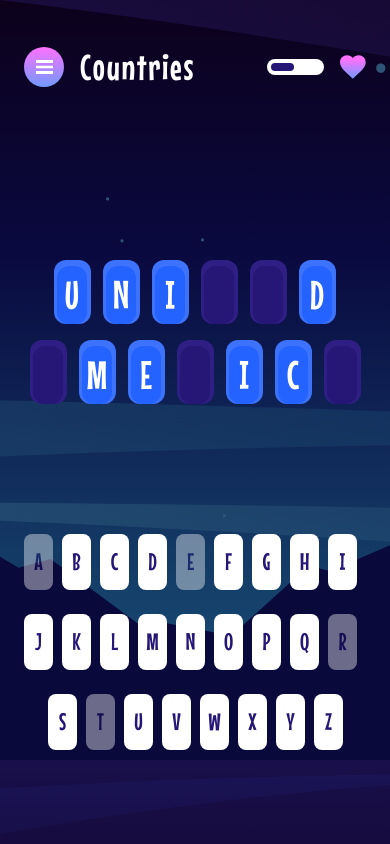
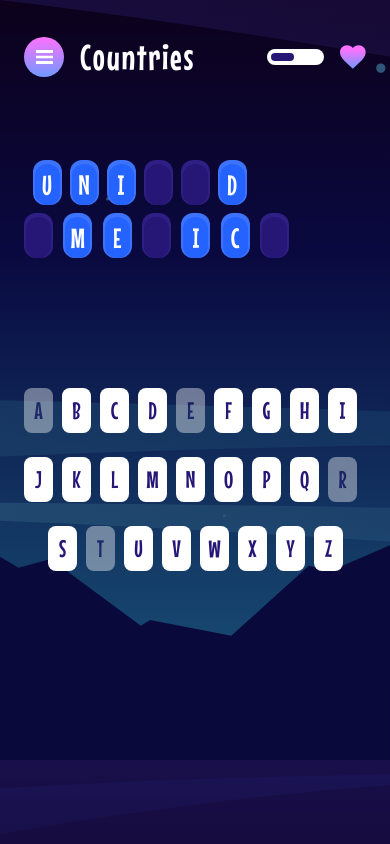
Before and after one commit to Philip-Machar/Hangman, a React (Vite) app: page / in a window 390 px wide. Built offline with nearby package versions, Linux system fonts and the light colour scheme.

Commit message:
Debugging

```diff
--- a/src/pages/GamePage.jsx
+++ b/src/pages/GamePage.jsx
@@ -11,7 +11,7 @@ const GamePage = () => {
       {/* <YouWin /> */}
       {/* <YouLose /> */}
       {/* Head */}
-      <div className="absolute top-[40px] md:top-[78px] px-6 md:px-12 flex justify-between w-full">
+      <div className="absolute top-[30px] md:top-[78px] px-6 md:px-12 flex justify-between w-full">
         <div className="flex items-center gap-4 md:gap-8">
             <div className="bg-gradient-to-b from-[#FE71FE] to-[#7199FF] w-[40px] h-[40px] md:w-[64px] md:h-[64px] rounded-full flex justify-center items-center relative">
                 <img src="/assets/images/icon-menu.svg" alt="back icon" className="w-[17px] md:w-[25px]" />
@@ -26,84 +26,84 @@ const GamePage = () => {
         </div>
       </div>
       {/* Guesses */}
-      <div className="flex flex-col gap-4 md:gap-6 w-full px-6 md:px-12 items-center mt-[100px]">
-        <div className="mt-40 grid grid-cols-7 gap-3 translate-x-6 md:translate-x-12">
-            <div className="w-[37px] h-[64px] md:w-[88px] md:h-[112px] bg-[#3d73fb] flex justify-center rounded-xl md:rounded-[30px] relative">
-                <div className="w-[30px] h-[58px] md:w-[78px] md:h-[105px] bg-[#2463FF] rounded-xl md:rounded-[30px] text-white grid place-content-center text-[40px] md:text-[64px] absolute bottom-0">U</div>
+      <div className="flex items-center flex-col gap-2 md:gap-6 w-full px-6 md:px-12">
+        <div className="mt-40 grid grid-cols-9 gap-2 md:translate-x-12">
+            <div className="w-[29px] h-[45px] md:w-[88px] md:h-[112px] bg-[#3d73fb] flex justify-center rounded-xl md:rounded-[30px] relative">
+                <div className="w-[25px] h-[41px] md:w-[78px] md:h-[105px] bg-[#2463FF] rounded-xl md:rounded-[30px] text-white grid place-content-center text-[28px] md:text-[64px] absolute bottom-0">U</div>
             </div>
-            <div className="w-[37px] h-[64px] md:w-[88px] md:h-[112px] bg-[#3d73fb] flex justify-center rounded-xl md:rounded-[30px] relative">
-                <div className="w-[30px] h-[58px] md:w-[78px] md:h-[105px] bg-[#2463FF] rounded-xl md:rounded-[30px] text-white grid place-content-center text-[40px] md:text-[64px] absolute bottom-0">N</div>
+            <div className="w-[29px] h-[45px] md:w-[88px] md:h-[112px] bg-[#3d73fb] flex justify-center rounded-xl md:rounded-[30px] relative">
+                <div className="w-[25px] h-[41px] md:w-[78px] md:h-[105px] bg-[#2463FF] rounded-xl md:rounded-[30px] text-white grid place-content-center text-[28px] md:text-[64px] absolute bottom-0">N</div>
             </div>
-            <div className="w-[37px] h-[64px] md:w-[88px] md:h-[112px] bg-[#3d73fb] flex justify-center rounded-xl md:rounded-[30px] relative">
-                <div className="w-[30px] h-[58px] md:w-[78px] md:h-[105px] bg-[#2463FF] rounded-xl md:rounded-[30px] text-white grid place-content-center text-[40px] md:text-[64px] absolute bottom-0">I</div>
+            <div className="w-[29px] h-[45px] md:w-[88px] md:h-[112px] bg-[#3d73fb] flex justify-center rounded-xl md:rounded-[30px] relative">
+                <div className="w-[25px] h-[41px] md:w-[78px] md:h-[105px] bg-[#2463FF] rounded-xl md:rounded-[30px] text-white grid place-content-center text-[28px] md:text-[64px] absolute bottom-0">I</div>
             </div>
-            <div className="w-[37px] h-[64px] md:w-[88px] md:h-[112px] bg-[#2f1e83] flex justify-center rounded-xl md:rounded-[30px] relative">
-                <div className="w-[30px] h-[58px] md:w-[78px] md:h-[105px] bg-[#261676] rounded-xl md:rounded-[30px] text-white grid place-content-center text-[40px] md:text-[64px] absolute bottom-0"></div>
+            <div className="w-[29px] h-[45px] md:w-[88px] md:h-[112px] bg-[#2f1e83] flex justify-center rounded-xl md:rounded-[30px] relative">
+                <div className="w-[25px] h-[41px] md:w-[78px] md:h-[105px] bg-[#261676] rounded-xl md:rounded-[30px] text-white grid place-content-center text-[28px] md:text-[64px] absolute bottom-0"></div>
             </div>
-            <div className="w-[37px] h-[64px] md:w-[88px] md:h-[112px] bg-[#2f1e83] flex justify-center rounded-xl md:rounded-[30px] relative">
-                <div className="w-[30px] h-[58px] md:w-[78px] md:h-[105px] bg-[#261676] rounded-xl md:rounded-[30px] text-white grid place-content-center text-[40px] md:text-[64px] absolute bottom-0"></div>
+            <div className="w-[29px] h-[45px] md:w-[88px] md:h-[112px] bg-[#2f1e83] flex justify-center rounded-xl md:rounded-[30px] relative">
+                <div className="w-[25px] h-[41px] md:w-[78px] md:h-[105px] bg-[#261676] rounded-xl md:rounded-[30px] text-white grid place-content-center text-[28px] md:text-[64px] absolute bottom-0"></div>
             </div>
-            <div className="w-[37px] h-[64px] md:w-[88px] md:h-[112px] bg-[#3d73fb] flex justify-center rounded-xl md:rounded-[30px] relative">
-                <div className="w-[30px] h-[58px] md:w-[78px] md:h-[105px] bg-[#2463FF] rounded-xl md:rounded-[30px] text-white grid place-content-center text-[40px] md:text-[64px] absolute bottom-0">D</div>
+            <div className="w-[29px] h-[45px] md:w-[88px] md:h-[112px] bg-[#3d73fb] flex justify-center rounded-xl md:rounded-[30px] relative">
+                <div className="w-[25px] h-[41px] md:w-[78px] md:h-[105px] bg-[#2463FF] rounded-xl md:rounded-[30px] text-white grid place-content-center text-[28px] md:text-[64px] absolute bottom-0">D</div>
             </div>
         </div>
-        <div className="grid grid-cols-7 gap-3">
-            <div className="w-[37px] h-[64px] md:w-[88px] md:h-[112px] bg-[#2f1e83] flex justify-center rounded-xl md:rounded-[30px] relative">
-                <div className="w-[30px] h-[58px] md:w-[78px] md:h-[105px] bg-[#261676] rounded-xl md:rounded-[30px] text-white grid place-content-center text-[40px] md:text-[64px] absolute bottom-0"></div>
+        <div className="grid grid-cols-9 gap-3">
+            <div className="w-[29px] h-[45px] md:w-[88px] md:h-[112px] bg-[#2f1e83] flex justify-center rounded-xl md:rounded-[30px] relative">
+                <div className="w-[25px] h-[41px] md:w-[78px] md:h-[105px] bg-[#261676] rounded-xl md:rounded-[30px] text-white grid place-content-center text-[28px] md:text-[64px] absolute bottom-0"></div>
             </div>
-            <div className="w-[37px] h-[64px] md:w-[88px] md:h-[112px] bg-[#3d73fb] flex justify-center rounded-xl md:rounded-[30px] relative">
-                <div className="w-[30px] h-[58px] md:w-[78px] md:h-[105px] bg-[#2463FF] rounded-xl md:rounded-[30px] text-white grid place-content-center text-[40px] md:text-[64px] absolute bottom-0">M</div>
+            <div className="w-[29px] h-[45px] md:w-[88px] md:h-[112px] bg-[#3d73fb] flex justify-center rounded-xl md:rounded-[30px] relative">
+                <div className="w-[25px] h-[41px] md:w-[78px] md:h-[105px] bg-[#2463FF] rounded-xl md:rounded-[30px] text-white grid place-content-center text-[28px] md:text-[64px] absolute bottom-0">M</div>
             </div>
-            <div className="w-[37px] h-[64px] md:w-[88px] md:h-[112px] bg-[#3d73fb] flex justify-center rounded-xl md:rounded-[30px] relative">
-                <div className="w-[30px] h-[58px] md:w-[78px] md:h-[105px] bg-[#2463FF] rounded-xl md:rounded-[30px] text-white grid place-content-center text-[40px] md:text-[64px] absolute bottom-0">E</div>
+            <div className="w-[29px] h-[45px] md:w-[88px] md:h-[112px] bg-[#3d73fb] flex justify-center rounded-xl md:rounded-[30px] relative">
+                <div className="w-[25px] h-[41px] md:w-[78px] md:h-[105px] bg-[#2463FF] rounded-xl md:rounded-[30px] text-white grid place-content-center text-[28px] md:text-[64px] absolute bottom-0">E</div>
             </div>
-            <div className="w-[37px] h-[64px] md:w-[88px] md:h-[112px] bg-[#2f1e83] flex justify-center rounded-xl md:rounded-[30px] relative">
-                <div className="w-[30px] h-[58px] md:w-[78px] md:h-[105px] bg-[#261676] rounded-xl md:rounded-[30px] text-white grid place-content-center text-[40px] md:text-[64px] absolute bottom-0"></div>
+            <div className="w-[29px] h-[45px] md:w-[88px] md:h-[112px] bg-[#2f1e83] flex justify-center rounded-xl md:rounded-[30px] relative">
+                <div className="w-[25px] h-[41px] md:w-[78px] md:h-[105px] bg-[#261676] rounded-xl md:rounded-[30px] text-white grid place-content-center text-[28px] md:text-[64px] absolute bottom-0"></div>
             </div>
-            <div className="w-[37px] h-[64px] md:w-[88px] md:h-[112px] bg-[#3d73fb] flex justify-center rounded-xl md:rounded-[30px] relative">
-                <div className="w-[30px] h-[58px] md:w-[78px] md:h-[105px] bg-[#2463FF] rounded-xl md:rounded-[30px] text-white grid place-content-center text-[40px] md:text-[64px] absolute bottom-0">I</div>
+            <div className="w-[29px] h-[45px] md:w-[88px] md:h-[112px] bg-[#3d73fb] flex justify-center rounded-xl md:rounded-[30px] relative">
+                <div className="w-[25px] h-[41px] md:w-[78px] md:h-[105px] bg-[#2463FF] rounded-xl md:rounded-[30px] text-white grid place-content-center text-[28px] md:text-[64px] absolute bottom-0">I</div>
             </div>
-            <div className="w-[37px] h-[64px] md:w-[88px] md:h-[112px] bg-[#3d73fb] flex justify-center rounded-xl md:rounded-[30px] relative">
-                <div className="w-[30px] h-[58px] md:w-[78px] md:h-[105px] bg-[#2463FF] rounded-xl md:rounded-[30px] text-white grid place-content-center text-[40px] md:text-[64px] absolute bottom-0">C</div>
+            <div className="w-[29px] h-[45px] md:w-[88px] md:h-[112px] bg-[#3d73fb] flex justify-center rounded-xl md:rounded-[30px] relative">
+                <div className="w-[25px] h-[41px] md:w-[78px] md:h-[105px] bg-[#2463FF] rounded-xl md:rounded-[30px] text-white grid place-content-center text-[28px] md:text-[64px] absolute bottom-0">C</div>
             </div>
-            <div className="w-[37px] h-[64px] md:w-[88px] md:h-[112px] bg-[#2f1e83] flex justify-center rounded-xl md:rounded-[30px] relative">
-                <div className="w-[30px] h-[58px] md:w-[78px] md:h-[105px] bg-[#261676] rounded-xl md:rounded-[30px] text-white grid place-content-center text-[40px] md:text-[64px] absolute bottom-0"></div>
+            <div className="w-[29px] h-[45px] md:w-[88px] md:h-[112px] bg-[#2f1e83] flex justify-center rounded-xl md:rounded-[30px] relative">
+                <div className="w-[25px] h-[41px] md:w-[78px] md:h-[105px] bg-[#261676] rounded-xl md:rounded-[30px] text-white grid place-content-center text-[28px] md:text-[64px] absolute bottom-0"></div>
             </div>
         </div>
       </div>
       {/* Letters */}
       <div className="w-full px-6 md:px-12 mt-[130px] grid gap-6">
         <div className="grid grid-cols-9 z-10">
-            <div className="w-[29px] h-[56px] md:w-[64px] md:h-[84px] bg-white text-[#261676] text-[24px] md:text-[42px] rounded-lg md:rounded-[20px] grid place-content-center cursor-pointer opacity-40">A</div>
-            <div className="w-[29px] h-[56px] md:w-[64px] md:h-[84px] bg-white text-[#261676] text-[24px] md:text-[42px] rounded-lg md:rounded-[20px] grid place-content-center cursor-pointer">B</div>
-            <div className="w-[29px] h-[56px] md:w-[64px] md:h-[84px] bg-white text-[#261676] text-[24px] md:text-[42px] rounded-lg md:rounded-[20px] grid place-content-center cursor-pointer">C</div>
-            <div className="w-[29px] h-[56px] md:w-[64px] md:h-[84px] bg-white text-[#261676] text-[24px] md:text-[42px] rounded-lg md:rounded-[20px] grid place-content-center cursor-pointer">D</div>
-            <div className="w-[29px] h-[56px] md:w-[64px] md:h-[84px] bg-white text-[#261676] text-[24px] md:text-[42px] rounded-lg md:rounded-[20px] grid place-content-center cursor-pointer opacity-40">E</div>
-            <div className="w-[29px] h-[56px] md:w-[64px] md:h-[84px] bg-white text-[#261676] text-[24px] md:text-[42px] rounded-lg md:rounded-[20px] grid place-content-center cursor-pointer">F</div>
-            <div className="w-[29px] h-[56px] md:w-[64px] md:h-[84px] bg-white text-[#261676] text-[24px] md:text-[42px] rounded-lg md:rounded-[20px] grid place-content-center cursor-pointer">G</div>
-            <div className="w-[29px] h-[56px] md:w-[64px] md:h-[84px] bg-white text-[#261676] text-[24px] md:text-[42px] rounded-lg md:rounded-[20px] grid place-content-center cursor-pointer">H</div>
-            <div className="w-[29px] h-[56px] md:w-[64px] md:h-[84px] bg-white text-[#261676] text-[24px] md:text-[42px] rounded-lg md:rounded-[20px] grid place-content-center cursor-pointer">I</div>
+            <div className="w-[29px] h-[45px] md:w-[64px] md:h-[84px] bg-white text-[#261676] text-[24px] md:text-[42px] rounded-lg md:rounded-[20px] grid place-content-center cursor-pointer opacity-40">A</div>
+            <div className="w-[29px] h-[45px] md:w-[64px] md:h-[84px] bg-white text-[#261676] text-[24px] md:text-[42px] rounded-lg md:rounded-[20px] grid place-content-center cursor-pointer">B</div>
+            <div className="w-[29px] h-[45px] md:w-[64px] md:h-[84px] bg-white text-[#261676] text-[24px] md:text-[42px] rounded-lg md:rounded-[20px] grid place-content-center cursor-pointer">C</div>
+            <div className="w-[29px] h-[45px] md:w-[64px] md:h-[84px] bg-white text-[#261676] text-[24px] md:text-[42px] rounded-lg md:rounded-[20px] grid place-content-center cursor-pointer">D</div>
+            <div className="w-[29px] h-[45px] md:w-[64px] md:h-[84px] bg-white text-[#261676] text-[24px] md:text-[42px] rounded-lg md:rounded-[20px] grid place-content-center cursor-pointer opacity-40">E</div>
+            <div className="w-[29px] h-[45px] md:w-[64px] md:h-[84px] bg-white text-[#261676] text-[24px] md:text-[42px] rounded-lg md:rounded-[20px] grid place-content-center cursor-pointer">F</div>
+            <div className="w-[29px] h-[45px] md:w-[64px] md:h-[84px] bg-white text-[#261676] text-[24px] md:text-[42px] rounded-lg md:rounded-[20px] grid place-content-center cursor-pointer">G</div>
+            <div className="w-[29px] h-[45px] md:w-[64px] md:h-[84px] bg-white text-[#261676] text-[24px] md:text-[42px] rounded-lg md:rounded-[20px] grid place-content-center cursor-pointer">H</div>
+            <div className="w-[29px] h-[45px] md:w-[64px] md:h-[84px] bg-white text-[#261676] text-[24px] md:text-[42px] rounded-lg md:rounded-[20px] grid place-content-center cursor-pointer">I</div>
         </div>
         <div className="grid grid-cols-9 z-10">
-            <div className="w-[29px] h-[56px] md:w-[64px] md:h-[84px] bg-white text-[#261676] text-[24px] md:text-[42px] rounded-lg md:rounded-[20px] grid place-content-center cursor-pointer">J</div>
-            <div className="w-[29px] h-[56px] md:w-[64px] md:h-[84px] bg-white text-[#261676] text-[24px] md:text-[42px] rounded-lg md:rounded-[20px] grid place-content-center cursor-pointer">K</div>
-            <div className="w-[29px] h-[56px] md:w-[64px] md:h-[84px] bg-white text-[#261676] text-[24px] md:text-[42px] rounded-lg md:rounded-[20px] grid place-content-center cursor-pointer">L</div>
-            <div className="w-[29px] h-[56px] md:w-[64px] md:h-[84px] bg-white text-[#261676] text-[24px] md:text-[42px] rounded-lg md:rounded-[20px] grid place-content-center cursor-pointer">M</div>
-            <div className="w-[29px] h-[56px] md:w-[64px] md:h-[84px] bg-white text-[#261676] text-[24px] md:text-[42px] rounded-lg md:rounded-[20px] grid place-content-center cursor-pointer">N</div>
-            <div className="w-[29px] h-[56px] md:w-[64px] md:h-[84px] bg-white text-[#261676] text-[24px] md:text-[42px] rounded-lg md:rounded-[20px] grid place-content-center cursor-pointer">O</div>
-            <div className="w-[29px] h-[56px] md:w-[64px] md:h-[84px] bg-white text-[#261676] text-[24px] md:text-[42px] rounded-lg md:rounded-[20px] grid place-content-center cursor-pointer">P</div>
-            <div className="w-[29px] h-[56px] md:w-[64px] md:h-[84px] bg-white text-[#261676] text-[24px] md:text-[42px] rounded-lg md:rounded-[20px] grid place-content-center cursor-pointer">Q</div>
-            <div className="w-[29px] h-[56px] md:w-[64px] md:h-[84px] bg-white text-[#261676] text-[24px] md:text-[42px] rounded-lg md:rounded-[20px] grid place-content-center cursor-pointer opacity-40">R</div>
+            <div className="w-[29px] h-[45px] md:w-[64px] md:h-[84px] bg-white text-[#261676] text-[24px] md:text-[42px] rounded-lg md:rounded-[20px] grid place-content-center cursor-pointer">J</div>
+            <div className="w-[29px] h-[45px] md:w-[64px] md:h-[84px] bg-white text-[#261676] text-[24px] md:text-[42px] rounded-lg md:rounded-[20px] grid place-content-center cursor-pointer">K</div>
+            <div className="w-[29px] h-[45px] md:w-[64px] md:h-[84px] bg-white text-[#261676] text-[24px] md:text-[42px] rounded-lg md:rounded-[20px] grid place-content-center cursor-pointer">L</div>
+            <div className="w-[29px] h-[45px] md:w-[64px] md:h-[84px] bg-white text-[#261676] text-[24px] md:text-[42px] rounded-lg md:rounded-[20px] grid place-content-center cursor-pointer">M</div>
+            <div className="w-[29px] h-[45px] md:w-[64px] md:h-[84px] bg-white text-[#261676] text-[24px] md:text-[42px] rounded-lg md:rounded-[20px] grid place-content-center cursor-pointer">N</div>
+            <div className="w-[29px] h-[45px] md:w-[64px] md:h-[84px] bg-white text-[#261676] text-[24px] md:text-[42px] rounded-lg md:rounded-[20px] grid place-content-center cursor-pointer">O</div>
+            <div className="w-[29px] h-[45px] md:w-[64px] md:h-[84px] bg-white text-[#261676] text-[24px] md:text-[42px] rounded-lg md:rounded-[20px] grid place-content-center cursor-pointer">P</div>
+            <div className="w-[29px] h-[45px] md:w-[64px] md:h-[84px] bg-white text-[#261676] text-[24px] md:text-[42px] rounded-lg md:rounded-[20px] grid place-content-center cursor-pointer">Q</div>
+            <div className="w-[29px] h-[45px] md:w-[64px] md:h-[84px] bg-white text-[#261676] text-[24px] md:text-[42px] rounded-lg md:rounded-[20px] grid place-content-center cursor-pointer opacity-40">R</div>
         </div>
         <div className="grid grid-cols-9 translate-x-6 md:translate-x-9 z-10">
-            <div className="w-[29px] h-[56px] md:w-[64px] md:h-[84px] bg-white text-[#261676] text-[24px] md:text-[42px] rounded-lg md:rounded-[20px] grid place-content-center cursor-pointer">S</div>
-            <div className="w-[29px] h-[56px] md:w-[64px] md:h-[84px] bg-white text-[#261676] text-[24px] md:text-[42px] rounded-lg md:rounded-[20px] grid place-content-center cursor-pointer opacity-40">T</div>
-            <div className="w-[29px] h-[56px] md:w-[64px] md:h-[84px] bg-white text-[#261676] text-[24px] md:text-[42px] rounded-lg md:rounded-[20px] grid place-content-center cursor-pointer">U</div>
-            <div className="w-[29px] h-[56px] md:w-[64px] md:h-[84px] bg-white text-[#261676] text-[24px] md:text-[42px] rounded-lg md:rounded-[20px] grid place-content-center cursor-pointer">V</div>
-            <div className="w-[29px] h-[56px] md:w-[64px] md:h-[84px] bg-white text-[#261676] text-[24px] md:text-[42px] rounded-lg md:rounded-[20px] grid place-content-center cursor-pointer">W</div>
-            <div className="w-[29px] h-[56px] md:w-[64px] md:h-[84px] bg-white text-[#261676] text-[24px] md:text-[42px] rounded-lg md:rounded-[20px] grid place-content-center cursor-pointer">X</div>
-            <div className="w-[29px] h-[56px] md:w-[64px] md:h-[84px] bg-white text-[#261676] text-[24px] md:text-[42px] rounded-lg md:rounded-[20px] grid place-content-center cursor-pointer">Y</div>
-            <div className="w-[29px] h-[56px] md:w-[64px] md:h-[84px] bg-white text-[#261676] text-[24px] md:text-[42px] rounded-lg md:rounded-[20px] grid place-content-center cursor-pointer">Z</div>
+            <div className="w-[29px] h-[45px] md:w-[64px] md:h-[84px] bg-white text-[#261676] text-[24px] md:text-[42px] rounded-lg md:rounded-[20px] grid place-content-center cursor-pointer">S</div>
+            <div className="w-[29px] h-[45px] md:w-[64px] md:h-[84px] bg-white text-[#261676] text-[24px] md:text-[42px] rounded-lg md:rounded-[20px] grid place-content-center cursor-pointer opacity-40">T</div>
+            <div className="w-[29px] h-[45px] md:w-[64px] md:h-[84px] bg-white text-[#261676] text-[24px] md:text-[42px] rounded-lg md:rounded-[20px] grid place-content-center cursor-pointer">U</div>
+            <div className="w-[29px] h-[45px] md:w-[64px] md:h-[84px] bg-white text-[#261676] text-[24px] md:text-[42px] rounded-lg md:rounded-[20px] grid place-content-center cursor-pointer">V</div>
+            <div className="w-[29px] h-[45px] md:w-[64px] md:h-[84px] bg-white text-[#261676] text-[24px] md:text-[42px] rounded-lg md:rounded-[20px] grid place-content-center cursor-pointer">W</div>
+            <div className="w-[29px] h-[45px] md:w-[64px] md:h-[84px] bg-white text-[#261676] text-[24px] md:text-[42px] rounded-lg md:rounded-[20px] grid place-content-center cursor-pointer">X</div>
+            <div className="w-[29px] h-[45px] md:w-[64px] md:h-[84px] bg-white text-[#261676] text-[24px] md:text-[42px] rounded-lg md:rounded-[20px] grid place-content-center cursor-pointer">Y</div>
+            <div className="w-[29px] h-[45px] md:w-[64px] md:h-[84px] bg-white text-[#261676] text-[24px] md:text-[42px] rounded-lg md:rounded-[20px] grid place-content-center cursor-pointer">Z</div>
         </div>
       </div>
     </div>
```
